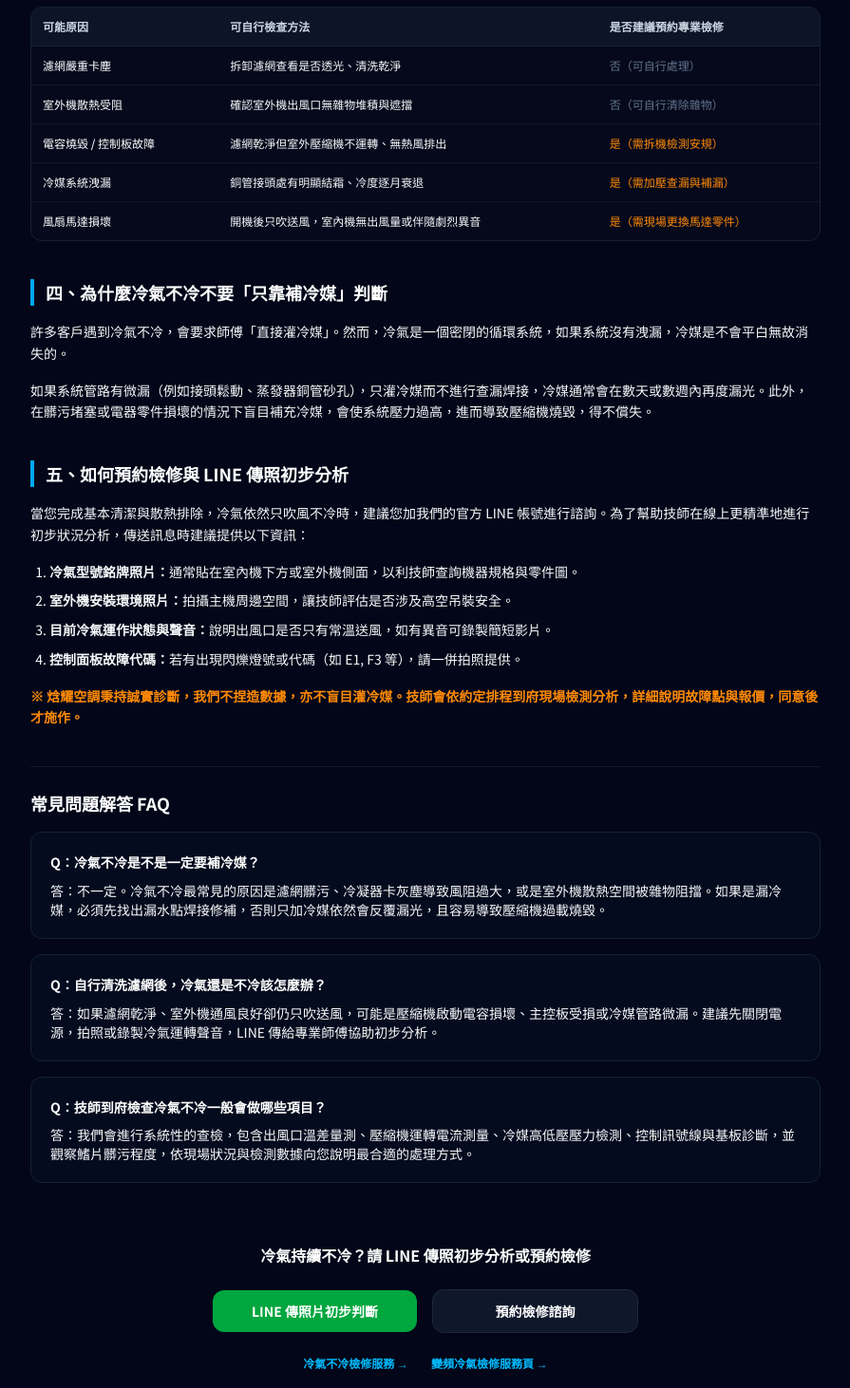
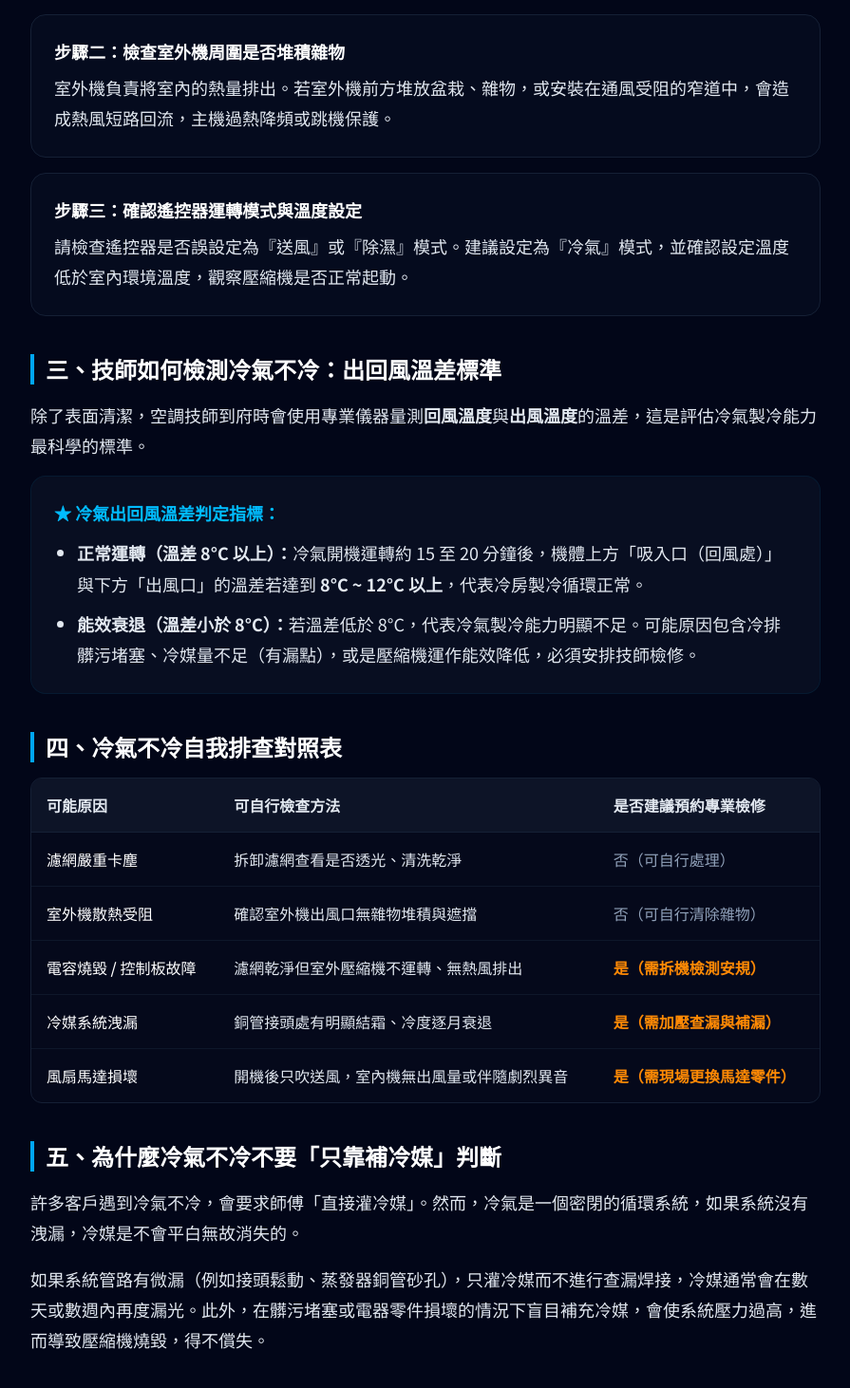
Before and after one commit to t14210184/hanyao, a Next.js app: page /guides/ac-not-cold in a window 1280 px wide. Shown: the part 1188-2650 px from the top of the page at 95% size, without its empty margins (192-1087 px from the left). Built offline with nearby package versions, Linux system fonts and the light colour scheme.

Commit message:
Optimize ac-not-cold guide page for AEO structure and typography

```diff
--- a/src/app/guides/ac-not-cold/AcNotColdClient.tsx
+++ b/src/app/guides/ac-not-cold/AcNotColdClient.tsx
@@ -50,21 +50,27 @@ export default function AcNotColdClient() {
             </h1>
 
             {/* Core conclusion box */}
-            <div className="mt-6 p-4 rounded-xl bg-slate-900/60 border border-slate-850 text-xs sm:text-sm text-slate-300 leading-relaxed">
-              <strong className="text-sky-400 block mb-1">核心結論：</strong>
+            <div className="mt-6 p-6 rounded-2xl bg-slate-900/60 border border-slate-850 text-base sm:text-lg text-slate-200 leading-[1.8]">
+              <strong className="text-sky-400 block mb-2 text-lg">核心結論：</strong>
               冷氣不冷常見原因包含濾網髒污、室外機散熱不良、冷媒系統異常或電控零件問題。若基本清潔與散熱確認後仍無改善，建議拍照或錄影後 LINE 傳給專業人員初步判斷。
             </div>
           </header>
 
-          <div className="space-y-10 text-xs sm:text-sm text-slate-450 leading-relaxed">
+          <div className="space-y-10 text-base sm:text-lg text-slate-200 leading-[1.8]">
 
             {/* Section 1 */}
             <section className="space-y-4">
-              <h2 className="text-lg font-bold text-white border-l-4 border-sky-500 pl-3">一、冷氣不冷的常見原因</h2>
+              <h2 className="text-xl sm:text-2xl font-bold text-white border-l-4 border-sky-500 pl-3">一、冷氣不冷的常見原因</h2>
+              <div className="bg-slate-900/20 p-5 rounded-xl border border-slate-850/60 mb-4">
+                <strong className="text-sky-300 block mb-2">Q：冷氣不冷的最主要原因有哪些？</strong>
+                <p className="text-slate-200">
+                  答：冷氣吹風不冷通常由四個核心問題引起：<strong>室內機濾網灰塵堵塞</strong>（阻礙冷風送出）、<strong>室外機散熱空間受阻</strong>（導致主機高溫跳機保護）、<strong>冷媒系統微漏</strong>（壓力不足降低冷房能力）以及<strong>啟動電容或主機板等電控零件老化損壞</strong>。
+                </p>
+              </div>
               <p>
                 當冷氣開啟後只吹出像電風扇一般的送風，或是風量微弱、溫度降不下來時，請先了解原因可能非常多樣，並非單純「補冷媒」就能解決。主要原因包含：
               </p>
-              <ul className="list-disc pl-5 space-y-2">
+              <ul className="list-disc pl-6 space-y-2.5">
                 <li><strong>環境與清潔條件：</strong>防塵濾網卡滿棉絮、灰塵或寵物毛髮；室內機或室外機鋁鰭片卡滿油煙髒污。</li>
                 <li><strong>室外機散熱受阻：</strong>室外機出風方向被建築物外牆、雜物或盆栽擋住，導致熱量無法排出。</li>
                 <li><strong>冷媒系統壓力異常：</strong>管路可能因物理磨損或老舊接口鬆動而微漏冷媒，導致冷凍噸數不足。</li>
@@ -74,63 +80,78 @@ export default function AcNotColdClient() {
 
             {/* Section 2 */}
             <section className="space-y-4">
-              <h2 className="text-lg font-bold text-white border-l-4 border-sky-500 pl-3">二、可以自行檢查的 3 個步驟</h2>
+              <h2 className="text-xl sm:text-2xl font-bold text-white border-l-4 border-sky-500 pl-3">二、可以自行檢查的 3 個步驟</h2>
               <div className="space-y-4">
                 {checkSteps.map((step, idx) => (
-                  <div key={idx} className="bg-slate-900/30 p-5 rounded-xl border border-slate-850">
-                    <h3 className="font-bold text-white mb-2">{step.step}</h3>
-                    <p className="text-slate-400">{step.detail}</p>
+                  <div key={idx} className="bg-slate-900/30 p-6 rounded-2xl border border-slate-850">
+                    <h3 className="font-bold text-white mb-2 text-lg">{step.step}</h3>
+                    <p className="text-slate-200 leading-[1.8]">{step.detail}</p>
                   </div>
                 ))}
               </div>
             </section>
 
+            {/* 三、技師如何檢測冷氣不冷：出回風溫差標準 */}
+            <section className="space-y-4">
+              <h2 className="text-xl sm:text-2xl font-bold text-white border-l-4 border-sky-500 pl-3">三、技師如何檢測冷氣不冷：出回風溫差標準</h2>
+              <p>
+                除了表面清潔，空調技師到府時會使用專業儀器量測<strong>回風溫度</strong>與<strong>出風溫度</strong>的溫差，這是評估冷氣製冷能力最科學的標準。
+              </p>
+              <div className="bg-slate-900/50 p-6 rounded-2xl border border-sky-950/40 space-y-3">
+                <span className="text-sky-400 font-bold text-lg block">★ 冷氣出回風溫差判定指標：</span>
+                <ul className="list-disc pl-6 space-y-2.5">
+                  <li><strong>正常運轉（溫差 8°C 以上）：</strong>冷氣開機運轉約 15 至 20 分鐘後，機體上方「吸入口（回風處）」與下方「出風口」的溫差若達到 <strong>8°C ~ 12°C 以上</strong>，代表冷房製冷循環正常。</li>
+                  <li><strong>能效衰退（溫差小於 8°C）：</strong>若溫差低於 8°C，代表冷氣製冷能力明顯不足。可能原因包含冷排髒污堵塞、冷媒量不足（有漏點），或是壓縮機運作能效降低，必須安排技師檢修。</li>
+                </ul>
+              </div>
+            </section>
+
             {/* HTML Table Section */}
             <section className="space-y-4">
-              <h2 className="text-lg font-bold text-white border-l-4 border-sky-500 pl-3">三、冷氣不冷自我排查對照表</h2>
+              <h2 className="text-xl sm:text-2xl font-bold text-white border-l-4 border-sky-500 pl-3">四、冷氣不冷自我排查對照表</h2>
               <div className="overflow-x-auto border border-slate-850 rounded-xl bg-slate-900/20">
-                <table className="w-full text-left border-collapse text-[11px] sm:text-xs">
+                <table className="w-full text-left border-collapse text-sm sm:text-base">
                   <thead>
-                    <tr className="bg-slate-900/80 border-b border-slate-850 text-slate-300">
-                      <th className="p-3 font-semibold">可能原因</th>
-                      <th className="p-3 font-semibold">可自行檢查方法</th>
-                      <th className="p-3 font-semibold">是否建議預約專業檢修</th>
+                    <tr className="bg-slate-900/80 border-b border-slate-850 text-slate-200">
+                      <th className="p-4 font-semibold">可能原因</th>
+                      <th className="p-4 font-semibold">可自行檢查方法</th>
+                      <th className="p-4 font-semibold">是否建議預約專業檢修</th>
                     </tr>
                   </thead>
-                  <tbody className="divide-y divide-slate-850/60 text-slate-350">
+                  <tbody className="divide-y divide-slate-850/60 text-slate-200">
                     <tr>
-                      <td className="p-3 font-medium text-white">濾網嚴重卡塵</td>
-                      <td className="p-3">拆卸濾網查看是否透光、清洗乾淨</td>
-                      <td className="p-3 text-slate-500">否（可自行處理）</td>
+                      <td className="p-4 font-medium text-white">濾網嚴重卡塵</td>
+                      <td className="p-4">拆卸濾網查看是否透光、清洗乾淨</td>
+                      <td className="p-4 text-slate-400">否（可自行處理）</td>
                     </tr>
                     <tr>
-                      <td className="p-3 font-medium text-white">室外機散熱受阻</td>
-                      <td className="p-3">確認室外機出風口無雜物堆積與遮擋</td>
-                      <td className="p-3 text-slate-500">否（可自行清除雜物）</td>
+                      <td className="p-4 font-medium text-white">室外機散熱受阻</td>
+                      <td className="p-4">確認室外機出風口無雜物堆積與遮擋</td>
+                      <td className="p-4 text-slate-400">否（可自行清除雜物）</td>
                     </tr>
                     <tr>
-                      <td className="p-3 font-medium text-white">電容燒毀 / 控制板故障</td>
-                      <td className="p-3">濾網乾淨但室外壓縮機不運轉、無熱風排出</td>
-                      <td className="p-3 text-orange-400 font-medium">是（需拆機檢測安規）</td>
+                      <td className="p-4 font-medium text-white">電容燒毀 / 控制板故障</td>
+                      <td className="p-4">濾網乾淨但室外壓縮機不運轉、無熱風排出</td>
+                      <td className="p-4 text-orange-400 font-semibold">是（需拆機檢測安規）</td>
                     </tr>
                     <tr>
-                      <td className="p-3 font-medium text-white">冷媒系統洩漏</td>
-                      <td className="p-3">銅管接頭處有明顯結霜、冷度逐月衰退</td>
-                      <td className="p-3 text-orange-400 font-medium">是（需加壓查漏與補漏）</td>
+                      <td className="p-4 font-medium text-white">冷媒系統洩漏</td>
+                      <td className="p-4">銅管接頭處有明顯結霜、冷度逐月衰退</td>
+                      <td className="p-4 text-orange-400 font-semibold">是（需加壓查漏與補漏）</td>
                     </tr>
                     <tr>
-                      <td className="p-3 font-medium text-white">風扇馬達損壞</td>
-                      <td className="p-3">開機後只吹送風，室內機無出風量或伴隨劇烈異音</td>
-                      <td className="p-3 text-orange-400 font-medium">是（需現場更換馬達零件）</td>
+                      <td className="p-4 font-medium text-white">風扇馬達損壞</td>
+                      <td className="p-4">開機後只吹送風，室內機無出風量或伴隨劇烈異音</td>
+                      <td className="p-4 text-orange-400 font-semibold">是（需現場更換馬達零件）</td>
                     </tr>
                   </tbody>
                 </table>
               </div>
             </section>
 
-            {/* Section 4 */}
+            {/* Section 5 */}
             <section className="space-y-4">
-              <h2 className="text-lg font-bold text-white border-l-4 border-sky-500 pl-3">四、為什麼冷氣不冷不要「只靠補冷媒」判斷</h2>
+              <h2 className="text-xl sm:text-2xl font-bold text-white border-l-4 border-sky-500 pl-3">五、為什麼冷氣不冷不要「只靠補冷媒」判斷</h2>
               <p>
                 許多客戶遇到冷氣不冷，會要求師傅「直接灌冷媒」。然而，冷氣是一個密閉的循環系統，如果系統沒有洩漏，冷媒是不會平白無故消失的。
               </p>
@@ -139,13 +160,13 @@ export default function AcNotColdClient() {
               </p>
             </section>
 
-            {/* Section 5 */}
+            {/* Section 6 */}
             <section className="space-y-4">
-              <h2 className="text-lg font-bold text-white border-l-4 border-sky-500 pl-3">五、如何預約檢修與 LINE 傳照初步分析</h2>
+              <h2 className="text-xl sm:text-2xl font-bold text-white border-l-4 border-sky-500 pl-3">六、如何預約檢修與 LINE 傳照初步分析</h2>
               <p>
                 當您完成基本清潔與散熱排除，冷氣依然只吹風不冷時，建議您加我們的官方 LINE 帳號進行諮詢。為了幫助技師在線上更精準地進行初步狀況分析，傳送訊息時建議提供以下資訊：
               </p>
-              <ul className="list-decimal pl-5 space-y-2">
+              <ul className="list-decimal pl-6 space-y-2.5">
                 <li><strong>冷氣型號銘牌照片：</strong>通常貼在室內機下方或室外機側面，以利技師查詢機器規格與零件圖。</li>
                 <li><strong>室外機安裝環境照片：</strong>拍攝主機周邊空間，讓技師評估是否涉及高空吊裝安全。</li>
                 <li><strong>目前冷氣運作狀態與聲音：</strong>說明出風口是否只有常溫送風，如有異音可錄製簡短影片。</li>
@@ -158,47 +179,47 @@ export default function AcNotColdClient() {
 
             {/* FAQ Section */}
             <section className="space-y-4 pt-6 border-t border-slate-900">
-              <h2 className="text-lg font-bold text-white">常見問題解答 FAQ</h2>
+              <h2 className="text-xl sm:text-2xl font-bold text-white">常見問題解答 FAQ</h2>
               <div className="space-y-4">
-                <div className="bg-slate-900/30 p-5 rounded-xl border border-slate-850">
-                  <h3 className="font-bold text-white mb-2">Q：冷氣不冷是不是一定要補冷媒？</h3>
-                  <p className="text-slate-450 text-xs sm:text-sm">答：不一定。冷氣不冷最常見的原因是濾網髒污、冷凝器卡灰塵導致風阻過大，或是室外機散熱空間被雜物阻擋。如果是漏冷媒，必須先找出漏水點焊接修補，否則只加冷媒依然會反覆漏光，且容易導致壓縮機過載燒毀。</p>
+                <div className="bg-slate-900/30 p-6 rounded-2xl border border-slate-850">
+                  <h3 className="font-bold text-white mb-2 text-lg">Q：冷氣不冷是不是一定要補冷媒？</h3>
+                  <p className="text-slate-200 text-base sm:text-lg leading-[1.8]">答：不一定。冷氣不冷最常見的原因是濾網髒污、冷凝器卡灰塵導致風阻過大，或是室外機散熱空間被雜物阻擋。如果是漏冷媒，必須先找出漏水點焊接修補，否則只加冷媒依然會反覆漏光，且容易導致壓縮機過載燒毀。</p>
                 </div>
-                <div className="bg-slate-900/30 p-5 rounded-xl border border-slate-850">
-                  <h3 className="font-bold text-white mb-2">Q：自行清洗濾網後，冷氣還是不冷該怎麼辦？</h3>
-                  <p className="text-slate-450 text-xs sm:text-sm">答：如果濾網乾淨、室外機通風良好卻仍只吹送風，可能是壓縮機啟動電容損壞、主控板受損或冷媒管路微漏。建議先關閉電源，拍照或錄製冷氣運轉聲音，LINE 傳給專業師傅協助初步分析。</p>
+                <div className="bg-slate-900/30 p-6 rounded-2xl border border-slate-850">
+                  <h3 className="font-bold text-white mb-2 text-lg">Q：自行清洗濾網後，冷氣還是不冷該怎麼辦？</h3>
+                  <p className="text-slate-200 text-base sm:text-lg leading-[1.8]">答：如果濾網乾淨、室外機通風良好卻仍只吹送風，可能是壓縮機啟動電容損壞、主控板受損或冷媒管路微漏。建議先關閉電源，拍照或錄製冷氣運轉聲音，LINE 傳給專業師傅協助初步分析。</p>
                 </div>
-                <div className="bg-slate-900/30 p-5 rounded-xl border border-slate-850">
-                  <h3 className="font-bold text-white mb-2">Q：技師到府檢查冷氣不冷一般會做哪些項目？</h3>
-                  <p className="text-slate-455 text-xs sm:text-sm">答：我們會進行系統性的查檢，包含出風口溫差量測、壓縮機運轉電流測量、冷媒高低壓壓力檢測、控制訊號線與基板診斷，並觀察鰭片髒污程度，依現場狀況與檢測數據向您說明最合適的處理方式。</p>
+                <div className="bg-slate-900/30 p-6 rounded-2xl border border-slate-850">
+                  <h3 className="font-bold text-white mb-2 text-lg">Q：技師到府檢查冷氣不冷一般會做哪些項目？</h3>
+                  <p className="text-slate-200 text-base sm:text-lg leading-[1.8]">答：我們會進行系統性的查檢，包含出風口溫差量測、壓縮機運轉電流測量、冷媒高低壓壓力檢測、控制訊號線與基板診斷，並觀察鰭片髒污程度，依現場狀況與檢測數據向您說明最合適的處理方式。</p>
                 </div>
               </div>
             </section>
 
             {/* CTAs */}
             <div className="pt-6 text-center space-y-6">
-              <h3 className="text-base font-bold text-white">冷氣持續不冷？請 LINE 傳照初步分析或預約檢修</h3>
+              <h3 className="text-lg font-bold text-white">冷氣持續不冷？請 LINE 傳照初步分析或預約檢修</h3>
               <div className="flex flex-col sm:flex-row justify-center items-center gap-4 max-w-md mx-auto">
                 <CTAButton
                   href={siteConfig.lineUrl}
                   external
                   trackEventName="line_click" trackParams={{ service_type: "ac_repair", cta_position: "guide_ac_not_cold" }}
-                  className="w-full sm:flex-1 py-3 bg-green-600 hover:bg-green-500 text-white font-bold rounded-xl flex items-center justify-center gap-2 text-xs sm:text-sm transition-all"
+                  className="w-full sm:flex-1 py-4 bg-green-600 hover:bg-green-500 text-white font-bold rounded-xl flex items-center justify-center gap-2 text-base sm:text-lg min-h-[56px] shadow-md transition-all"
                 >
                   <span>LINE 傳照片初步判斷</span>
                 </CTAButton>
 
                 <CTAButton
                   href="/contact/"
-                  className="w-full sm:flex-1 py-3 bg-slate-900 hover:bg-slate-800 text-white font-bold rounded-xl border border-slate-800 flex items-center justify-center gap-2 text-xs sm:text-sm transition-all"
+                  className="w-full sm:flex-1 py-4 bg-slate-900 hover:bg-slate-800 text-white font-bold rounded-xl border border-slate-800 flex items-center justify-center gap-2 text-base sm:text-lg min-h-[56px] transition-all"
                 >
                   <span>預約檢修諮詢</span>
                 </CTAButton>
               </div>
 
-              <div className="flex justify-center gap-6 text-xs text-sky-400 font-semibold">
-                <Link href="/services/ac-repair/not-cold/" className="hover:underline">冷氣不冷檢修服務 &rarr;</Link>
-                <Link href="/services/ac-repair/" className="hover:underline">變頻冷氣檢修服務頁 &rarr;</Link>
+              <div className="flex justify-center gap-6 text-base text-sky-400 font-semibold pt-2">
+                <Link href="/services/ac-repair/not-cold/" className="hover:underline py-2">冷氣不冷檢修服務 &rarr;</Link>
+                <Link href="/services/ac-repair/" className="hover:underline py-2">變頻冷氣檢修服務頁 &rarr;</Link>
               </div>
             </div>
 
```
